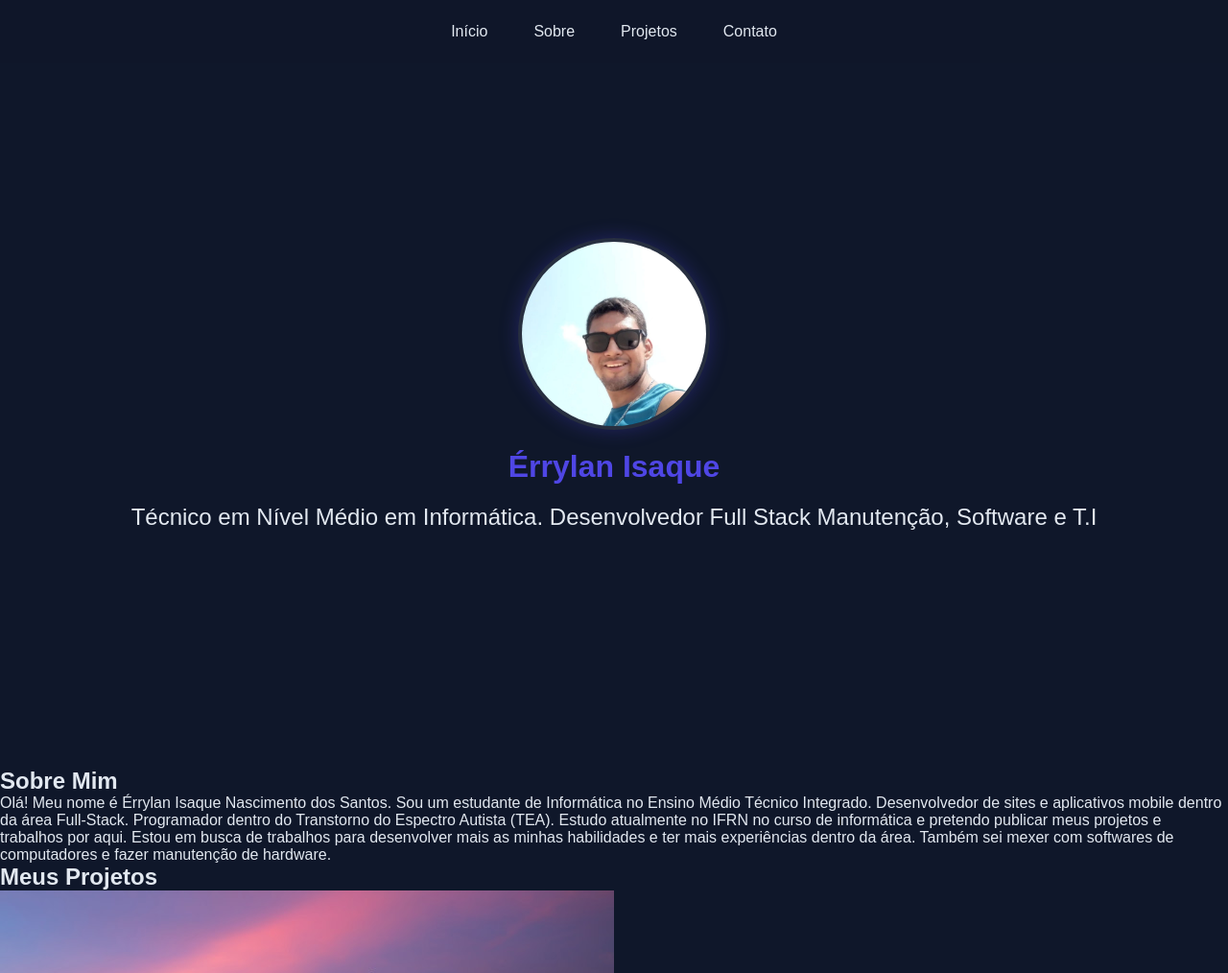
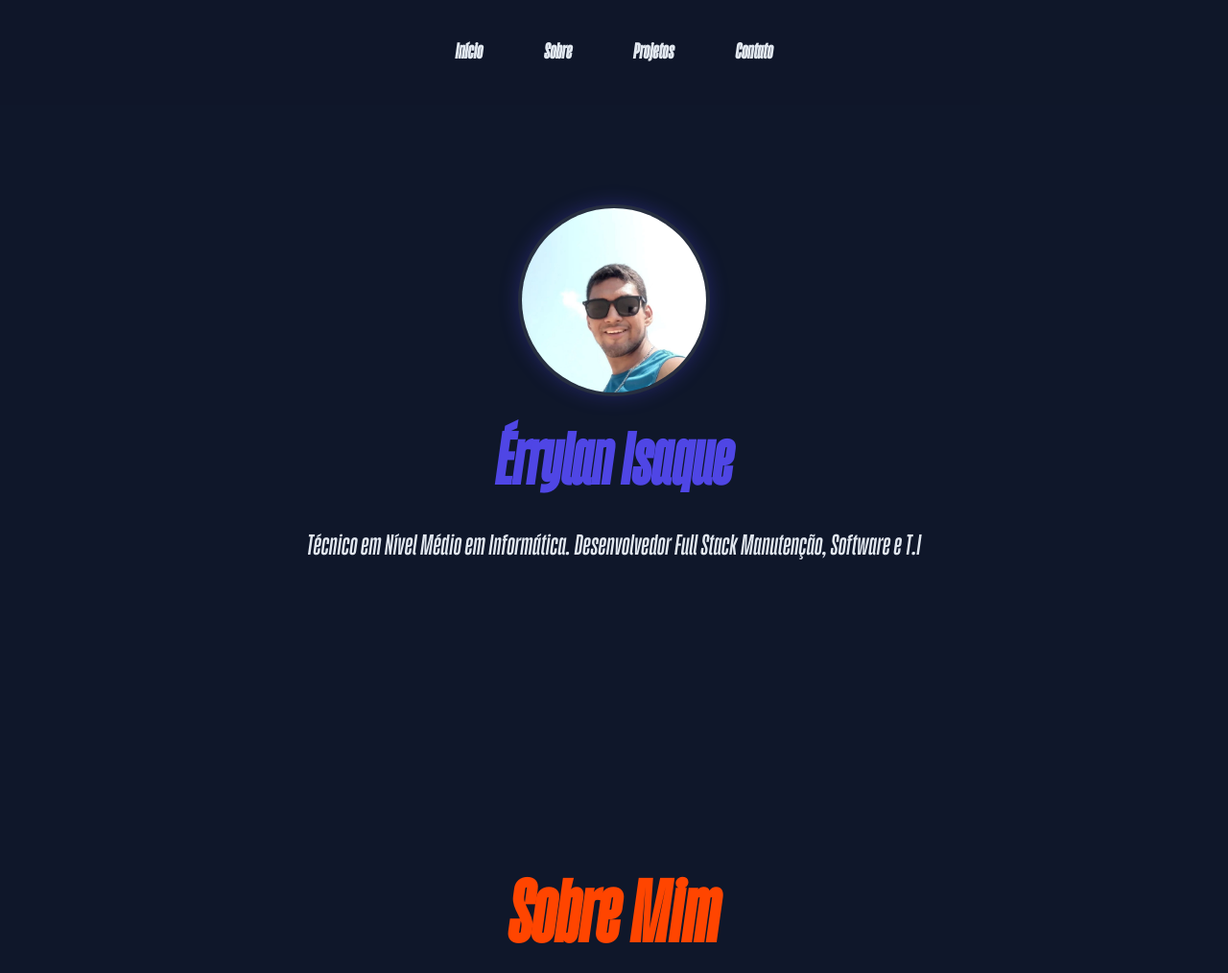
Before and after one commit to Errylan/MeuPortifolio, a plain HTML site: page index.html in a window 1280 px wide. Shown: the top 1014 px of the page at 96% size. Drawn offline with Linux system fonts and the light colour scheme.

Commit message:
Nova fonte e novo CSS

```diff
--- a/style.css
+++ b/style.css
@@ -1,8 +1,13 @@
+@font-face {
+    font-family: 'Gazzetta Slanted';
+    src: url('./fonts/gazzetta-slanted.otf') format('opentype');
+}
+
 * {
     margin: 0;
     padding: 0;
-    box-sizing:border-box;
-    font-family: sans-serif;
+    box-sizing: border-box;
+    font-family: 'Gazzetta Slanted', sans-serif;
 }
 
 html {
@@ -23,6 +28,7 @@ html {
 body {
     background-color: var(--escuro);
     color: var(--claro);
+    font-size: 1.1rem;
 }
 
 .navegacao {
@@ -31,25 +37,26 @@ body {
     background: rgba(15, 23, 42, 0.8);
     width: 100%;
     z-index: 100;
-    padding: 1.5rem;
+    padding: 2.5rem;
+    font-size: 1.5rem;
 }
 
-.menu{
+
+.menu {
     display: flex;
     justify-content: center;
     list-style: none;
-    gap: 3rem;
+    gap: 4rem;
+}
 
-
-}
 
 .menu-link{
     text-decoration: none;
     color: var(--claro);
-    font-weight: 500;
+    font-weight: 700;
+    font-size: 1.5rem;
     position: relative;
-    padding: 0,5rem 0;
-
+    padding: 0.75rem 0;
 }
 
 .menu-link::after{
@@ -87,13 +94,45 @@ body {
 }
 
 h1 {
-    font-size: 3.5 rem;
+    font-size: 5rem;
     color: var(--primaria);
     font-weight: bold;
     margin: 20px;
 }
 
 .cabecalho-subtitulo{
-    font-size: 1.5rem;
+    font-size: 2rem;
     color: var(--claro);
 }
+
+.sobre{
+    padding: 6rem 2rem;
+
+}
+
+.sobre-titulo{
+    font-size:6rem;
+    color:orangered;
+    text-align: center;
+    margin-bottom: 20px;
+
+
+}
+
+.sobre-caixa{
+    padding: 2rem;
+    max-width: 800px;
+    margin: 0 auto;
+    border-radius: 16px;
+    border: 1px solid var(--vidro);
+    backdrop-filter: blur(10px);
+    background: rgba(255, 255, 255, 0.05);
+
+}
+
+.sobre-paragrafo{
+    text-align: center;
+    font-size: 1.9rem;
+    margin-bottom: 3rem;
+
+}
```
Also changed, not shown: fonts/gazzetta-slanted.otf (added).
